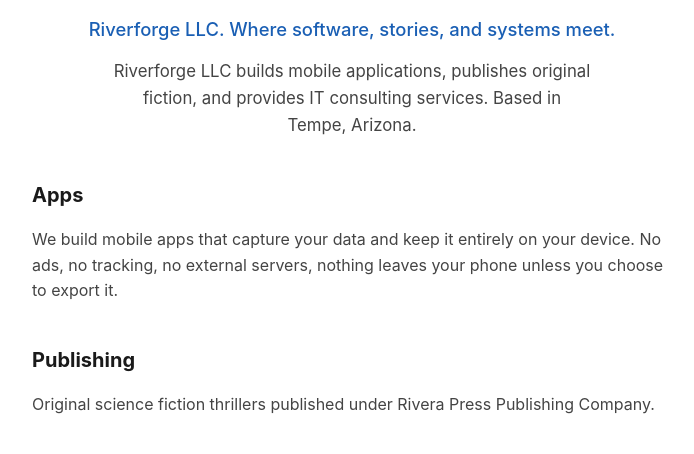
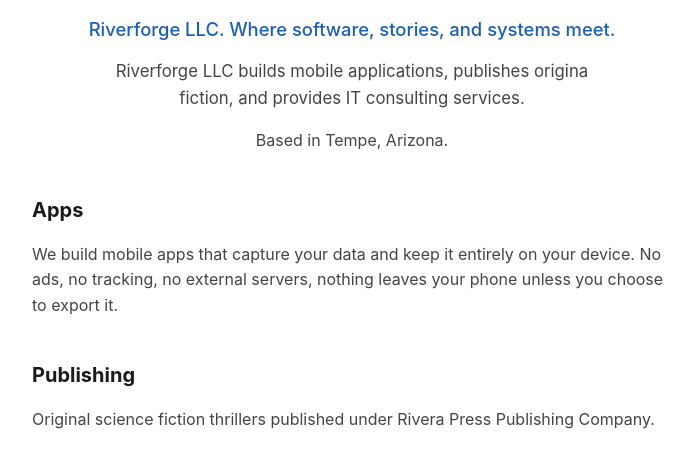
Before and after one commit to lew-au/riverforgecompany.com, a plain HTML site: page index.html in a window 1280 px wide. Shown: the part 328-782 px from the top of the page, without its empty margins (288-982 px from the left). Drawn offline with Linux system fonts and the light colour scheme.

```diff
--- a/index.html
+++ b/index.html
@@ -31,7 +31,8 @@
   <div class="header">
     <h1>Riverforge</h1>
     <p class="tagline">Riverforge LLC. Where software, stories, and systems meet.</p>
-    <p class="intro">Riverforge LLC builds mobile applications, publishes original fiction, and provides IT consulting services. Based in Tempe, Arizona.</p>
+    <p class="intro">Riverforge LLC builds mobile applications, publishes origina fiction, and provides IT consulting services.</p>
+    <p> Based in Tempe, Arizona.</p>
   </div>
 
   <h2>Apps</h2>
```
